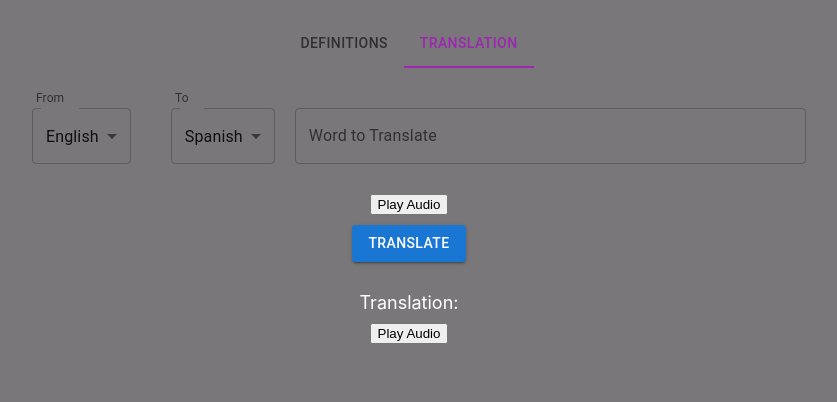
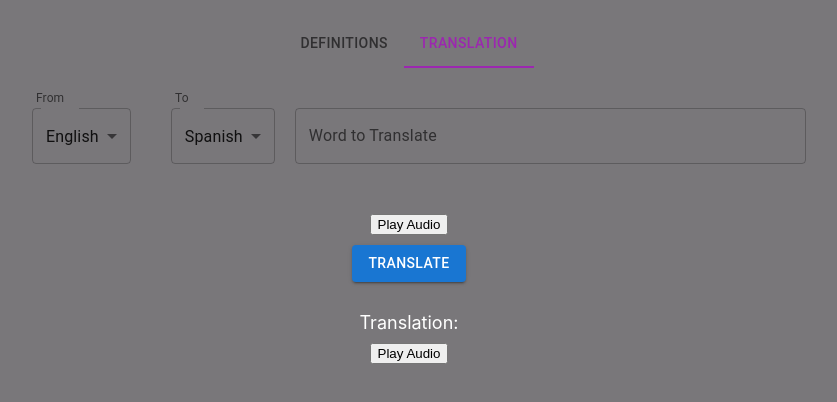
Before and after one commit to hashinodithya/pwa-viper-dictionary-app, a React (Create React App) app: page / in a window 1280 px wide. Both pictures are taken after a click on the tab "TRANSLATION". Shown: the top 402 px of the page, without its empty margins (231-1068 px from the left). Built offline with nearby package versions, Linux system fonts and the light colour scheme; the HTML template or start-up script is replaced by a standard one.

Commit message:
Fixed play button

```diff
--- a/src/components/Translations/translations.js
+++ b/src/components/Translations/translations.js
@@ -70,7 +70,7 @@ const Translation = () => {
         onChange={(e) => setWordTranslate(e.target.value)}
         style={{ marginBottom: "20px", width: "60%", marginTop: "20px" }}
       />
-      <button style={{ margin: "10px" }} onClick={playAudio}>Play Audio</button>
+      <button style={{ margin: "10px", marginTop: "30px" }} onClick={playAudio}>Play Audio</button>
       <br />
       <Button
         variant="contained"
```
